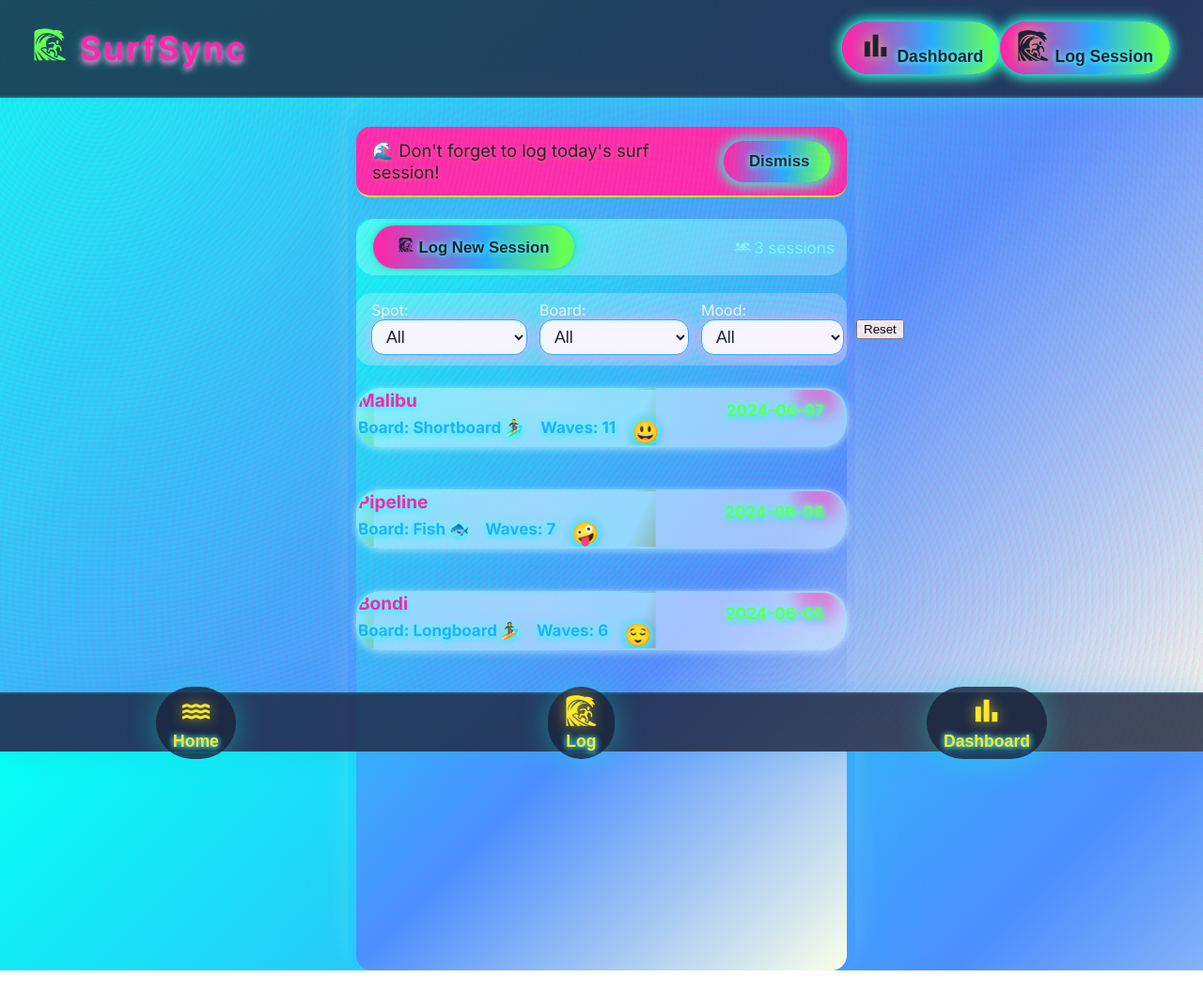
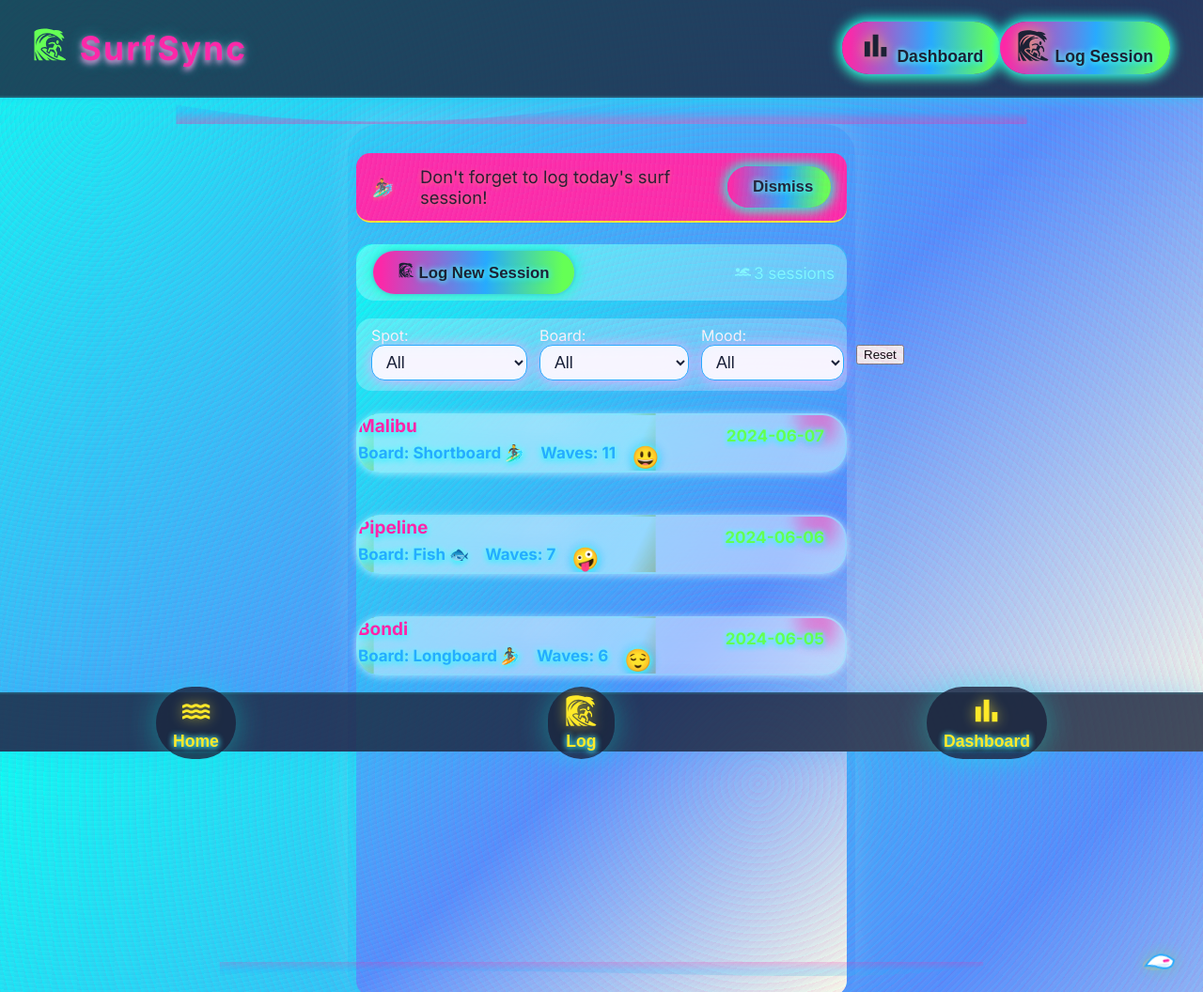
Before and after one commit to Workflow-Manager-admin/wavelog-106607-09cdf108, a React (Create React App) app in the folder wave_log/: page / in a window 1280 px wide. Shown: the whole page at 94% size. Before the commit the page ends 1033 px from the top, so only its background shows below. Built offline with nearby package versions, Linux system fonts and the light colour scheme; the HTML template or start-up script is replaced by a standard one.

Commit message:
Auto-commit: Changes as of 2025-06-03T16:10:10.322453+00:00

```diff
--- a/wave_log/src/App.js
+++ b/wave_log/src/App.js
@@ -67,7 +67,8 @@ function App() {
       : screen === "log" ? "surf-bg-log"
       : screen === "detail" ? "surf-bg-detail"
       : "ocean-bg"
-    }`}>
+    }`} style={{ position: "relative", minHeight: "100vh", overflowX: "hidden" }}>
+      {/* Navbar */}
       <nav className="navbar ocean-nav">
         <div className="logo">
           <span className="logo-symbol"><GiWaveSurfer /></span> SurfSync
@@ -82,10 +83,23 @@ function App() {
         </div>
       </nav>
 
+      {/* Futuristic animated SVG wave divider (top/main) */}
+      <svg className="surf-divider-wave" viewBox="0 0 1440 70" height="44" fill="none" style={{marginTop:-16}} aria-hidden="true">
+        <defs>
+          <linearGradient id="sw1" x1="0" y1="0" x2="0" y2="70" gradientUnits="userSpaceOnUse">
+            <stop stopColor="#06ffe9"/>
+            <stop offset="0.7" stopColor="#28aafe"/>
+            <stop offset="1.0" stopColor="#fc28a8"/>
+          </linearGradient>
+        </defs>
+        <path d="M0,37 C224,78 489,73 720,37 C951,1 1267,64 1440,44 L1440,70 L0,70 Z"
+          fill="url(#sw1)" opacity="0.38"/>
+      </svg>
+
       <main>
         {showReminder &&
-          <div className="reminder-bar">
-            🌊 Don't forget to log today's surf session!
+          <div className="reminder-bar" role="status">
+            🏄‍♂️ <span className="hide-mobile">Don&apos;t forget to log today&apos;s surf session!</span>
             <button className="btn btn-accent" onClick={dismissReminder}>Dismiss</button>
           </div>
         }
@@ -131,6 +145,30 @@ function App() {
         }
       </main>
 
+      {/* Animated surfboard as playful touch */}
+      <div className="surfboard-animate" aria-hidden="true" title="Animated Surfboard">
+        <svg viewBox="0 0 46 26" fill="none">
+          <ellipse cx="20" cy="20" rx="16" ry="7.5" fill="#ffe929" opacity="0.15" />
+          <path d="M7,21 Q23,2 39,19 Q36,31 20,24 Q15,21 7,21Z" fill="#fff" stroke="#28aafe" strokeWidth="2"/>
+          <ellipse cx="22" cy="23" rx="12" ry="2.1" fill="#28aafe" opacity="0.19" />
+          <rect x="27" y="17" width="7" height="2.8" rx="1" fill="#fc28a8"/>
+        </svg>
+      </div>
+
+      {/* Neon animated bottom divider */}
+      <svg className="surf-divider-wave" viewBox="0 0 1440 78" height="39" style={{transform:"rotate(180deg)", marginBottom:-12}} aria-hidden="true">
+        <defs>
+          <linearGradient id="sw2" x1="0" y1="0" x2="0" y2="78" gradientUnits="userSpaceOnUse">
+            <stop stopColor="#65ff55"/>
+            <stop offset="0.8" stopColor="#28aafe"/>
+            <stop offset="1.0" stopColor="#fc28a8"/>
+          </linearGradient>
+        </defs>
+        <path d="M0,71 C274,24 794,80 1440,55 L1440,78 L0,78 Z"
+          fill="url(#sw2)" opacity="0.21"/>
+      </svg>
+
+      {/* Footer navigation */}
       <footer className="footer-nav">
         <button className="footer-btn" onClick={goHome}><MdOutlineWater /><div>Home</div></button>
         <button className="footer-btn" onClick={goLog}><GiWaveSurfer /><div>Log</div></button>
```
Also changed, not shown: 2 other files (tests, documents, lock files or other folders).
